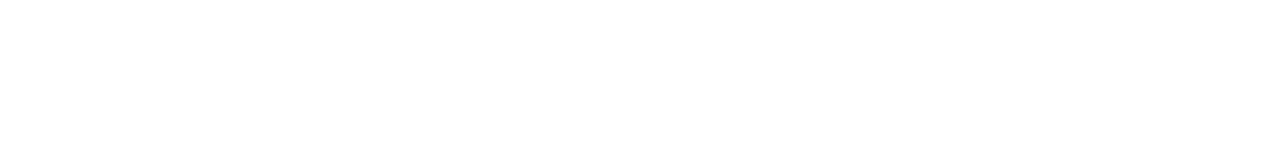
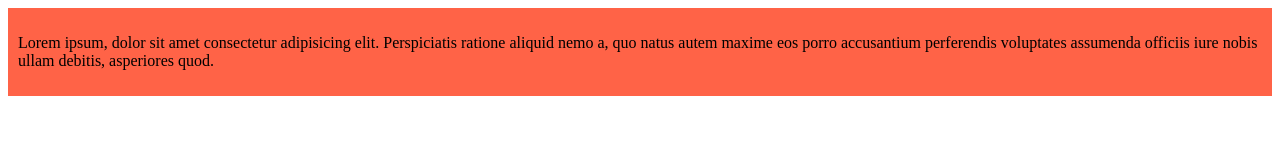
Before and after one commit to Ismailhossain17/my-first-repo-b12, a plain HTML site: page index.html in a window 1280 px wide. Drawn offline with Linux system fonts and the light colour scheme.

Commit message:
2nd commit

```diff
--- a/index.html
+++ b/index.html
@@ -4,8 +4,11 @@
     <meta charset="UTF-8">
     <meta name="viewport" content="width=device-width, initial-scale=1.0">
     <title>My First Ever GitHub Repo</title>
+    <link rel="stylesheet" href="styles/blog.css">
 </head>
 <body>
-
+    <div>
+        <p>Lorem ipsum, dolor sit amet consectetur adipisicing elit. Perspiciatis ratione aliquid nemo a, quo natus autem maxime eos porro accusantium perferendis voluptates assumenda officiis iure nobis ullam debitis, asperiores quod.</p>
+    </div>
 </body>
 </html>
--- /dev/null
+++ b/styles/blog.css
@@ -0,0 +1,4 @@
+div {
+    background-color: tomato;
+    padding: 10px;
+}
```
Also changed, not shown: summary.html (+13 -1 lines).
